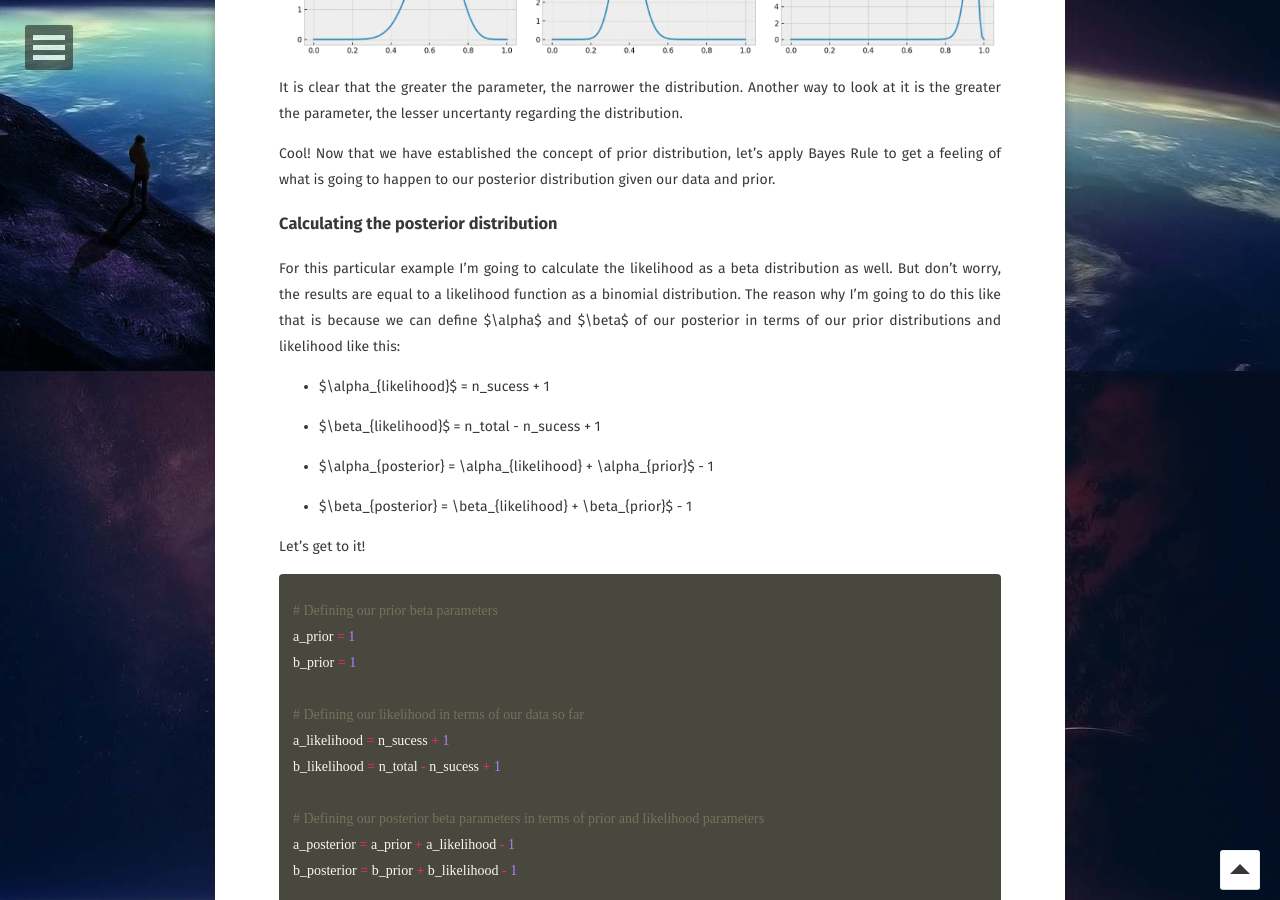
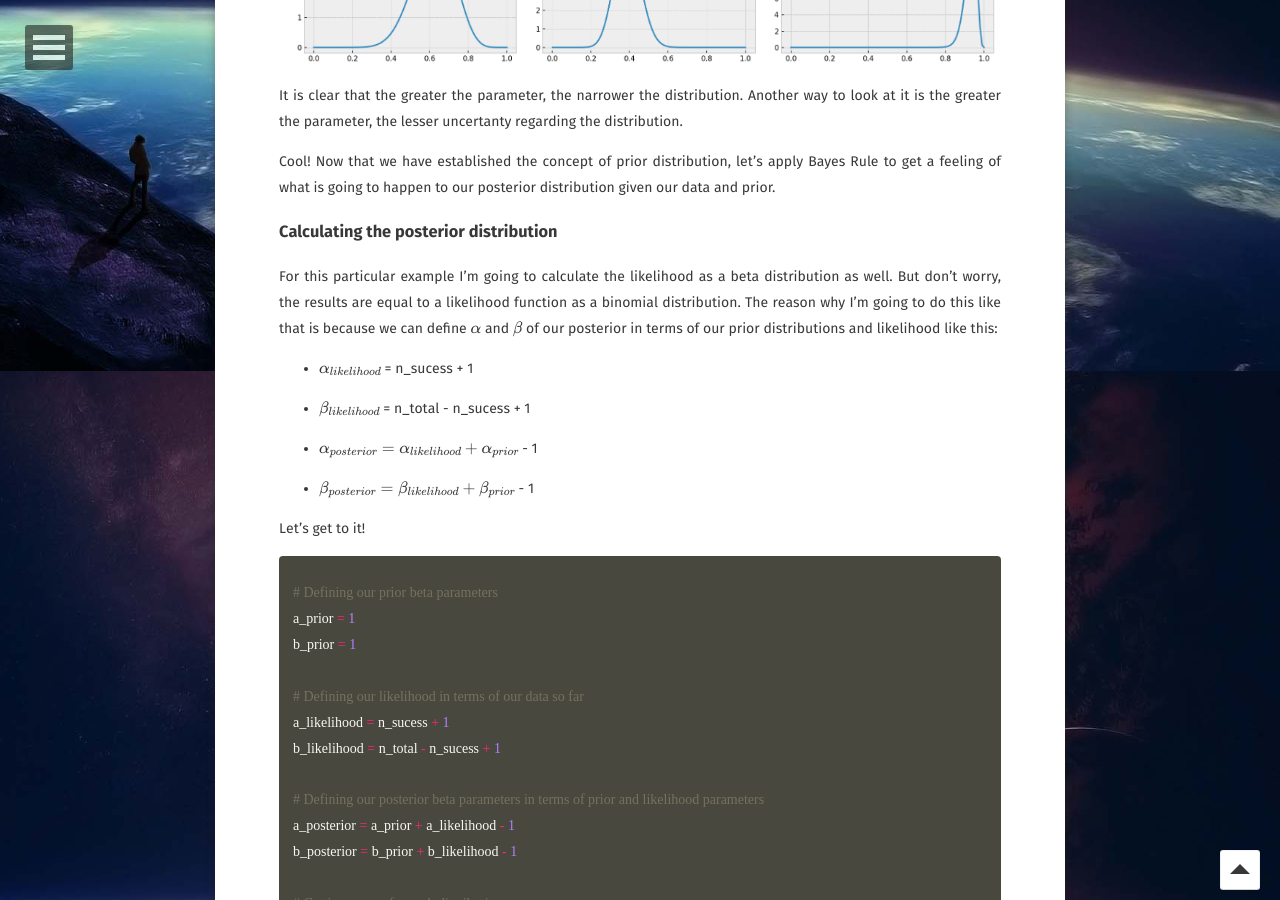
Before and after one commit to hgpadovani/hgpadovani.github.io, a Jekyll site: the page built from _posts/2020-07-15-likelihood-ratio-bayes-factors.md, in a window 1280 px wide and 900 px high, scrolled down 7729 px. Built offline with Jekyll 4.4.1, drawn with Linux system fonts in a browser that asks for light colours; some web fonts are replaced; formulas are drawn with MathJax 3; comment, search, counter and statistics services are not loaded; some of the changed text lies outside the part shown.

Commit message:
fixing symbols

```diff
--- a/_posts/2020-07-15-likelihood-ratio-bayes-factors.md
+++ b/_posts/2020-07-15-likelihood-ratio-bayes-factors.md
@@ -111,8 +111,8 @@ Suppose now that we want to use this likelihood function to estimate the p param
 
 First, let's formulate our problem in terms of hypothesis:
 
-- H0 -> a fair coin ($p = 0.5$)
-- H1 -> not a fair coin ($p \neq 0.5$). Here I'm going to define $p = 0.3$
+- H0 -> a fair coin ($$p = 0.5$$)
+- H1 -> not a fair coin ($$p \neq 0.5$$). Here I'm going to define $$p = 0.3$$
 
 {% highlight python %}
 # H0
@@ -139,7 +139,7 @@ ratio = likelihood_h0/likelihood_h1
 
 <img src="/assets/img/likbayes/likelihood_ratio.PNG" width="200" height="200">
 
-So our data is 5.57 more likely to be fair with $p = 0.5$ then not fair with $p = 0.3$. Prety cool, right?
+So our data is 5.57 more likely to be fair with $$p = 0.5$$ then not fair with $$p = 0.3$$. Prety cool, right?
 
 This process can be used when we have some hypothesis about some sample data and this data is generated by a known generative process but you don't know its parameter. Let's see the second technique: __Bayes Factors__.
 
@@ -172,9 +172,9 @@ $$\frac{P(H1/D)}{P(H0/D)} = \frac{P(D/H1) . P(H1)}{P(D/H0) . P(H0)} \tag{7}$$
 
 And here we can define:
 
-- $\frac{P(H1/D)}{P(H0/D)}$: posterior probability;
-- $\frac{P(D/H1)}{P(D/H0)}$: Bayes Factor;
-- $\frac{P(H1)}{P(H0)}$: prior probability;
+- $$\frac{P(H1/D)}{P(H0/D)}$$: posterior probability;
+- $$\frac{P(D/H1)}{P(D/H0)}$$: Bayes Factor;
+- $$\frac{P(H1)}{P(H0)}$$: prior probability;
 
 That's it! That's how Bayes Factors are defined. But how can we use it? Let's get back to our previous example, the coin flip.
 
@@ -182,8 +182,8 @@ That's it! That's how Bayes Factors are defined. But how can we use it? Let's ge
 
 Remember:
 
-- H0 -> a fair coin ($p = 0.5$);
-- H1 -> not a fair coin ($p \neq 0.5$). Here I'm going to define $p = 0.8$;
+- H0 -> a fair coin ($$p = 0.5$$);
+- H1 -> not a fair coin ($$p \neq 0.5$$). Here I'm going to define $$p = 0.8$$;
 - n_total = 10 -> total number of coin flips;
 - n_sucess = 6 -> total number of sucesses (given heads or tails, doesn't matter).
 
@@ -201,8 +201,8 @@ For this particular case, the conjugate prior for binomial distribution is the [
 $$ Beta(p, \alpha, \beta) =  \frac{1}{B(\alpha, \beta)} . p^{\alpha-1} (1 - p)^{\beta-1} \tag{8}$$
 
 where:
-- $\alpha$ and $\beta$ -> parameters for the function (can be read as the number of 1 + sucesses and 1 + failures, respectively;
-- $B(\alpha, \beta)$ -> the [beta function](https://en.wikipedia.org/wiki/Beta_function);
+- $$\alpha$$ and $$\beta$$ -> parameters for the function (can be read as the number of 1 + sucesses and 1 + failures, respectively;
+- $$B(\alpha, \beta)$$ -> the [beta function](https://en.wikipedia.org/wiki/Beta_function);
 
 Let's take a look at the beta distribution!
 
@@ -241,15 +241,15 @@ Cool! Now that we have established the concept of prior distribution, let's appl
 
 ### Calculating the posterior distribution
 
-For this particular example I'm going to calculate the likelihood as a beta distribution as well. But don't worry, the results are equal to a likelihood function as a binomial distribution. The reason why I'm going to do this like that is because we can define $\alpha$ and $\beta$ of our posterior in terms of our prior distributions and likelihood like this:
+For this particular example I'm going to calculate the likelihood as a beta distribution as well. But don't worry, the results are equal to a likelihood function as a binomial distribution. The reason why I'm going to do this like that is because we can define $$\alpha$$ and $$\beta$$ of our posterior in terms of our prior distributions and likelihood like this:
 
-- $\alpha_{likelihood}$ = n_sucess + 1
+- $$\alpha_{likelihood}$$ = n_sucess + 1
 
-- $\beta_{likelihood}$ = n_total - n_sucess + 1
+- $$\beta_{likelihood}$$ = n_total - n_sucess + 1
 
-- $\alpha_{posterior} = \alpha_{likelihood} + \alpha_{prior}$ - 1
+- $$\alpha_{posterior} = \alpha_{likelihood} + \alpha_{prior}$$ - 1
 
-- $\beta_{posterior} = \beta_{likelihood} + \beta_{prior}$ - 1
+- $$\beta_{posterior} = \beta_{likelihood} + \beta_{prior}$$ - 1
 
 Let's get to it!
 
```
Also changed, not shown: other parts of _posts/2020-07-15-likelihood-ratio-bayes-factors.md (+5 -1 lines).
